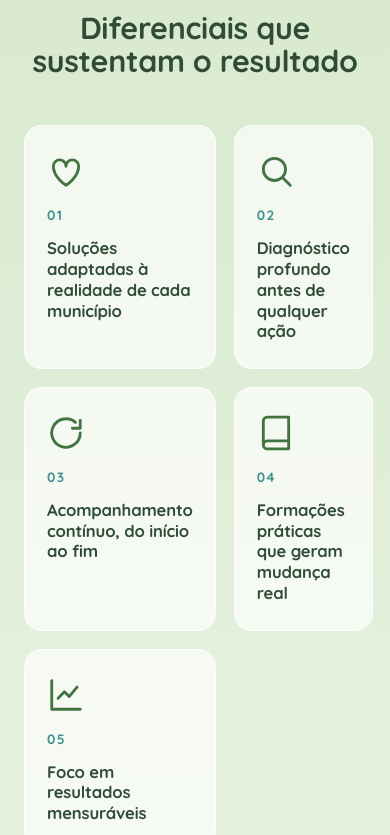
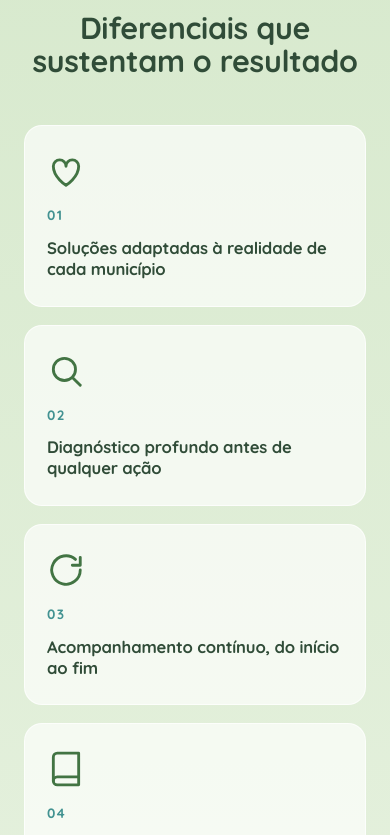
Before and after one commit to NORTERIOS-DEV/New-site-Norte, a React (Vite) app in the folder New-site-Norte/: page / in a window 390 px wide. Shown: the part 2200-3035 px from the top of the page. Built offline with nearby package versions, Linux system fonts and the light colour scheme.

Commit message:
fix(style): corrige grid de Diferenciais em telas ate 550px

```diff
--- a/New-site-Norte/src/styles/global.css
+++ b/New-site-Norte/src/styles/global.css
@@ -273,6 +273,9 @@ footer{background:var(--forest);color:#dfeede;padding:80px 0 30px;position:relat
   .foot-top{grid-template-columns:1fr}
   .hero-inner{padding-bottom:40px}
 }
+@media (max-width:550px){
+  .dif-grid{grid-template-columns:1fr}
+}
 @media (prefers-reduced-motion:reduce){
   *{animation:none!important;transition:none!important;scroll-behavior:auto!important}
   .reveal{opacity:1;transform:none}
```
